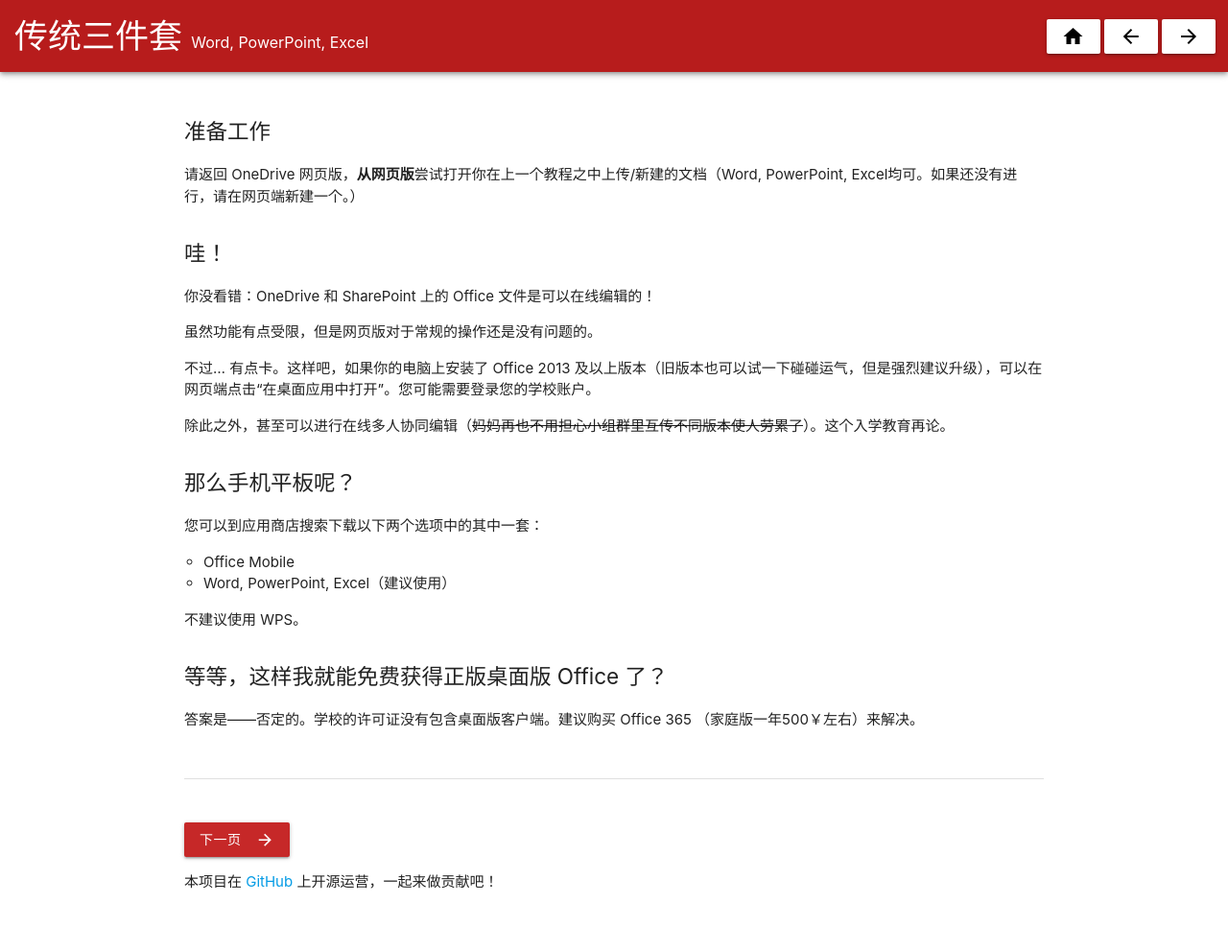
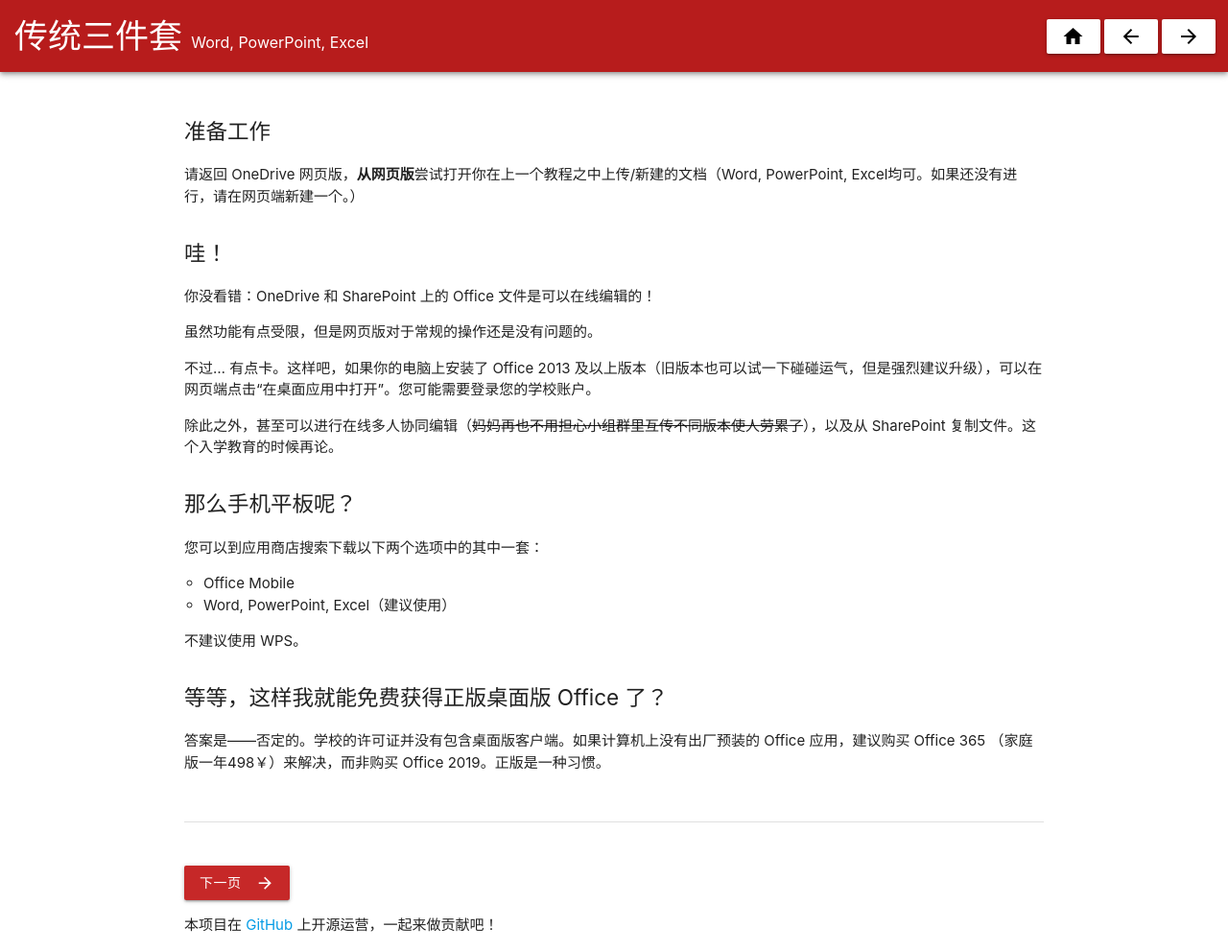
Before and after one commit to pkuschool/intro, a Jekyll site: the page built from 16-pweAdapt.md, in a window 1280 px wide. Shown: the whole page at 96% size. Built offline with Jekyll 4.4.1, drawn with Linux system fonts in a browser that asks for light colours; nearby versions of some CDN libraries; our own code applies the rules of GitHub Pages for plain Markdown files; before the commit the page ends 946 px from its top, so only the background shows below that.

Commit message:
Update 16-pweAdapt.md

```diff
--- a/16-pweAdapt.md
+++ b/16-pweAdapt.md
@@ -21,8 +21,7 @@ next: ../17/
 
 不过... 有点卡。这样吧，如果你的电脑上安装了 Office 2013 及以上版本（旧版本也可以试一下碰碰运气，但是强烈建议升级），可以在网页端点击“在桌面应用中打开”。您可能需要登录您的学校账户。
 
-除此之外，甚至可以进行在线多人协同编辑（~~妈妈再也不用担心小组群里互传不同版本使人劳累了~~）。这个入学教育再论。
-
+除此之外，甚至可以进行在线多人协同编辑（~~妈妈再也不用担心小组群里互传不同版本使人劳累了~~），以及从 SharePoint 复制文件。这个入学教育的时候再论。
 
 ## 那么手机平板呢？
 
@@ -35,4 +34,4 @@ next: ../17/
 
 ## 等等，这样我就能免费获得正版桌面版 Office 了？
 
-答案是——否定的。学校的许可证没有包含桌面版客户端。建议购买 Office 365 （家庭版一年500￥左右）来解决。
+答案是——否定的。学校的许可证并没有包含桌面版客户端。如果计算机上没有出厂预装的 Office 应用，建议购买 Office 365 （家庭版一年498￥）来解决，而非购买 Office 2019。正版是一种习惯。
```
